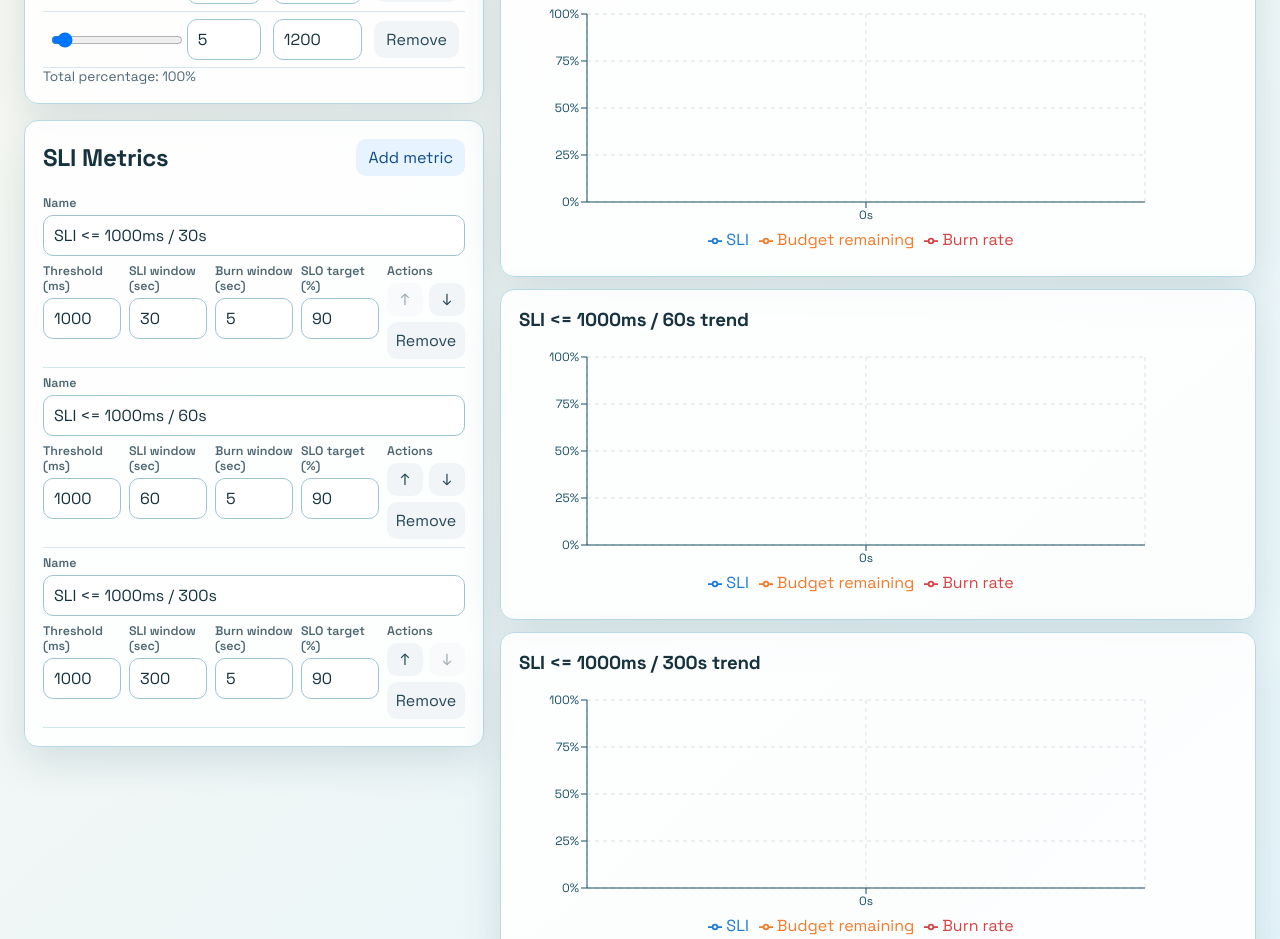
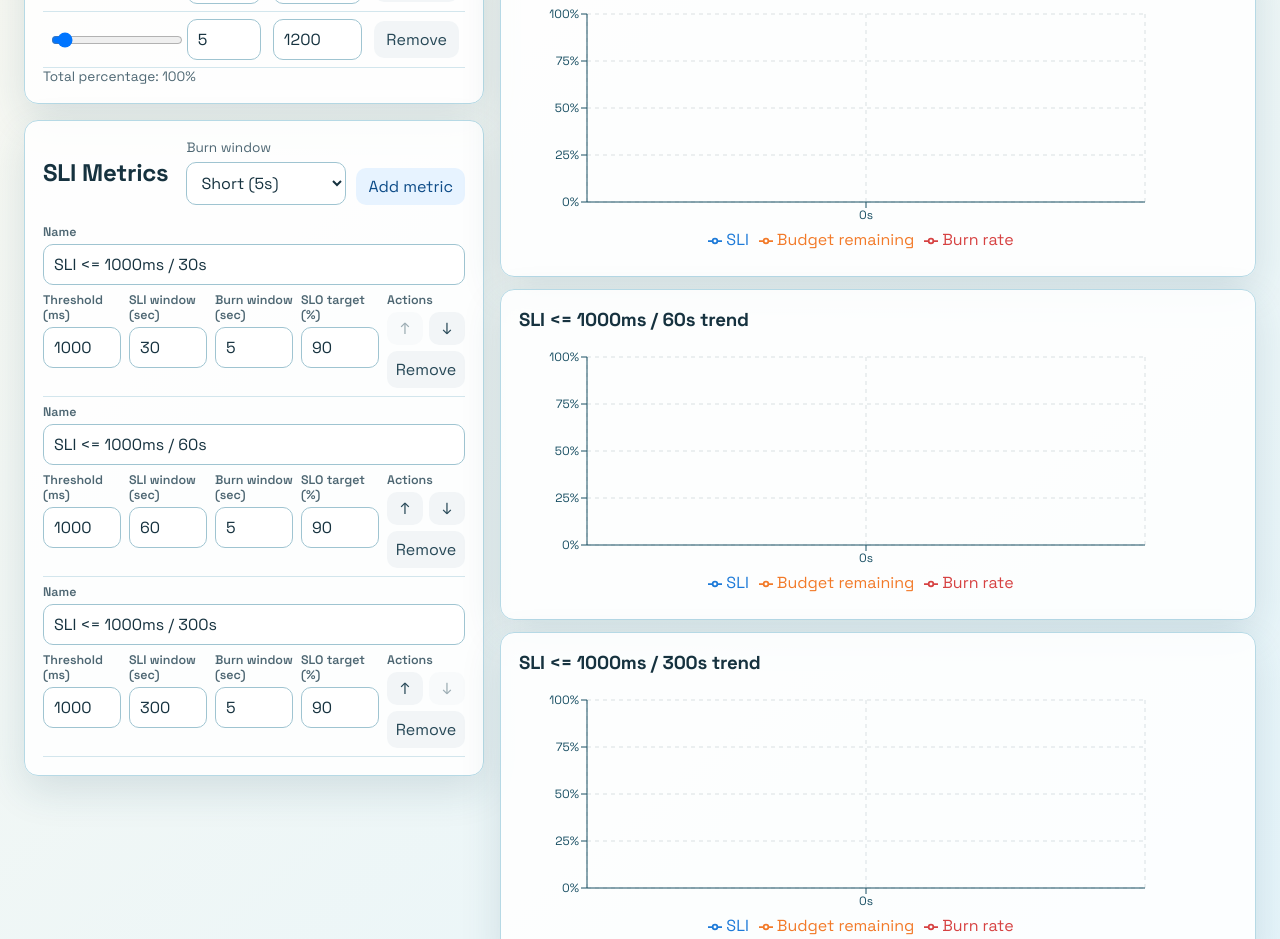
Before and after one commit to ivanwolkow/sli-slo-visualizer, a React (Vite) app: page / in a window 1280 px wide. Shown: the part 860-1799 px from the top of the page. Built offline with nearby package versions, Linux system fonts and the light colour scheme.

Commit message:
Refine burn window controls and defaults in SLI metrics

```diff
--- a/src/App.tsx
+++ b/src/App.tsx
@@ -33,6 +33,7 @@ function App(): JSX.Element {
   const setBucketLatency = useSimulationStore((state) => state.setBucketLatency);
   const removeBucket = useSimulationStore((state) => state.removeBucket);
   const addMetric = useSimulationStore((state) => state.addMetric);
+  const setBurnWindowForAllMetrics = useSimulationStore((state) => state.setBurnWindowForAllMetrics);
   const updateMetric = useSimulationStore((state) => state.updateMetric);
   const moveMetricUp = useSimulationStore((state) => state.moveMetricUp);
   const moveMetricDown = useSimulationStore((state) => state.moveMetricDown);
@@ -83,6 +84,7 @@ function App(): JSX.Element {
             metrics={config.metrics}
             errors={metricErrors}
             onAddMetric={addMetric}
+            onSetBurnWindowForAllMetrics={setBurnWindowForAllMetrics}
             onUpdateMetric={updateMetric}
             onMoveMetricUp={moveMetricUp}
             onMoveMetricDown={moveMetricDown}
--- a/src/components/SliMetricsEditor.tsx
+++ b/src/components/SliMetricsEditor.tsx
@@ -4,6 +4,7 @@ interface SliMetricsEditorProps {
   metrics: SliMetricConfig[];
   errors: string[];
   onAddMetric: () => void;
+  onSetBurnWindowForAllMetrics: (burnWindowSec: number) => void;
   onUpdateMetric: (id: string, patch: Partial<SliMetricConfig>) => void;
   onMoveMetricUp: (id: string) => void;
   onMoveMetricDown: (id: string) => void;
@@ -14,18 +15,41 @@ export const SliMetricsEditor = ({
   metrics,
   errors,
   onAddMetric,
+  onSetBurnWindowForAllMetrics,
   onUpdateMetric,
   onMoveMetricUp,
   onMoveMetricDown,
   onRemoveMetric
 }: SliMetricsEditorProps): JSX.Element => {
+  const uniformBurnWindow = metrics.length > 0 && metrics.every((m) => m.burnWindowSec === metrics[0].burnWindowSec)
+    ? String(metrics[0].burnWindowSec)
+    : 'custom';
+
   return (
     <section className="panel reveal sli-metrics-panel">
       <div className="panel-header">
         <h2>SLI Metrics</h2>
-        <button type="button" className="btn-secondary" onClick={onAddMetric}>
-          Add metric
-        </button>
+        <div className="panel-header-actions">
+          <label className="field fluctuation-control">
+            <span>Burn window</span>
+            <select
+              aria-label="Burn window control"
+              value={uniformBurnWindow}
+              onChange={(event) => onSetBurnWindowForAllMetrics(Number(event.target.value))}
+            >
+              <option value="5">Short (5s)</option>
+              <option value="15">Medium (15s)</option>
+              <option value="30">Long (30s)</option>
+              <option value="60">Very long (60s)</option>
+              <option value="custom" disabled>
+                Custom
+              </option>
+            </select>
+          </label>
+          <button type="button" className="btn-secondary" onClick={onAddMetric}>
+            Add metric
+          </button>
+        </div>
       </div>
 
       <table className="editor-table sli-metrics-table">
--- a/src/state/store.ts
+++ b/src/state/store.ts
@@ -30,6 +30,7 @@ interface SimulationStore {
   setBucketLatency: (id: string, latencyMs: number) => void;
   removeBucket: (id: string) => void;
   addMetric: () => void;
+  setBurnWindowForAllMetrics: (burnWindowSec: number) => void;
   updateMetric: (id: string, patch: Partial<SliMetricConfig>) => void;
   moveMetricUp: (id: string) => void;
   moveMetricDown: (id: string) => void;
@@ -245,6 +246,21 @@ export const useSimulationStore = create<SimulationStore>((set, get) => {
       applyConfig(nextConfig);
     },
 
+    setBurnWindowForAllMetrics: (burnWindowSec) => {
+      const clamped = clamp(Math.round(burnWindowSec), 5, 600);
+      const nextMetrics = get().config.metrics.map((metric) => ({
+        ...metric,
+        burnWindowSec: Math.min(clamped, metric.windowSec)
+      }));
+
+      const nextConfig: SimulationConfig = {
+        ...get().config,
+        metrics: nextMetrics
+      };
+
+      applyConfig(nextConfig);
+    },
+
     updateMetric: (id, patch) => {
       const nextMetrics = get().config.metrics.map((metric) =>
         metric.id === id ? { ...metric, ...patch } : metric
--- a/src/styles.css
+++ b/src/styles.css
@@ -97,6 +97,16 @@ dd {
   align-items: center;
   gap: 12px;
   margin-bottom: 12px;
+}
+
+.panel-header-actions {
+  display: flex;
+  align-items: end;
+  gap: 10px;
+}
+
+.fluctuation-control {
+  min-width: 160px;
 }
 
 .controls-grid {
@@ -495,6 +505,16 @@ button:not(:disabled):hover {
     flex-wrap: wrap;
   }
 
+  .panel-header {
+    align-items: flex-start;
+  }
+
+  .panel-header-actions {
+    width: 100%;
+    flex-wrap: wrap;
+    justify-content: flex-end;
+  }
+
   .editor-table {
     display: block;
     overflow-x: auto;
```
Also changed, not shown: 2 other files (tests, documents, lock files or other folders).
